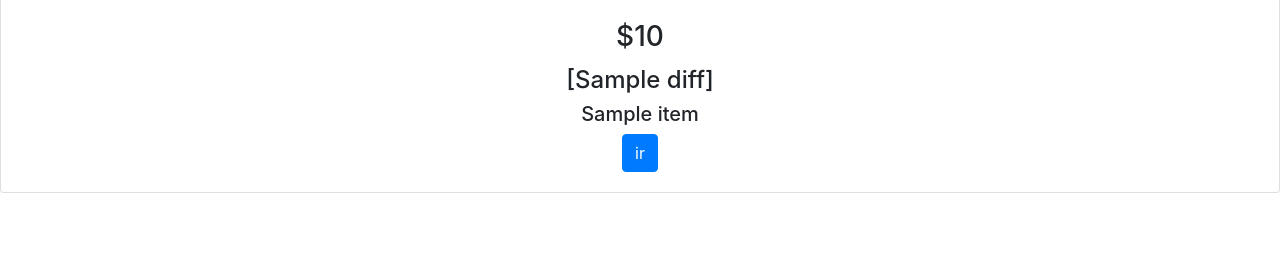
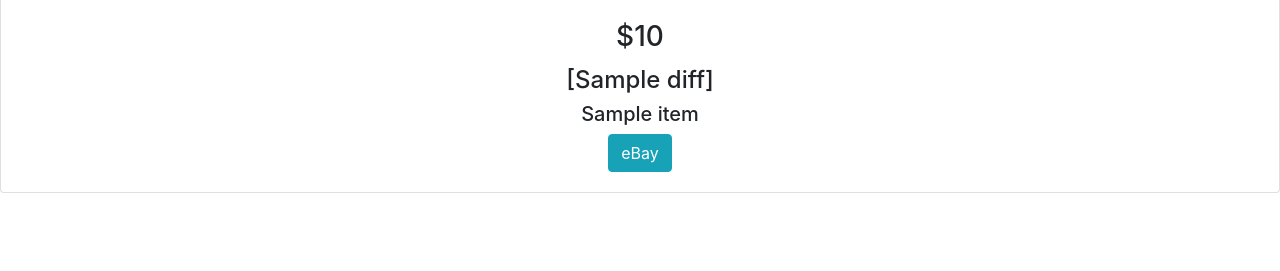
Before and after one commit to rhyamada/mgtr, a Flask app: template templates/index.html in a window 1280 px wide. Shown: the part 29-300 px from the top of the page. Run offline with Flask 2, Linux system fonts and the light colour scheme; the template is opened without the code that fills it: most values are stand-ins (such as "Sample title", 1, 10 or a date in 2020); some libraries are stand-ins or nearby versions.

Commit message:
New window

```diff
--- a/templates/index.html
+++ b/templates/index.html
@@ -37,7 +37,7 @@
                 <h3 class="card-title">${{ i.price }}</h3>
                 <h4 class="card-text">[{{ i.diff }}]</h4>
                 <h5 class="card-text">{{ i.title }}</h5>
-                <a href="{{ i.viewItemURL }}" class="btn btn-primary">ir</a>
+                <a href="{{ i.viewItemURL }}" class="btn btn-info" target="_blank">  eBay  </a>
             </div>
         </div>
         {% endfor %}
```
